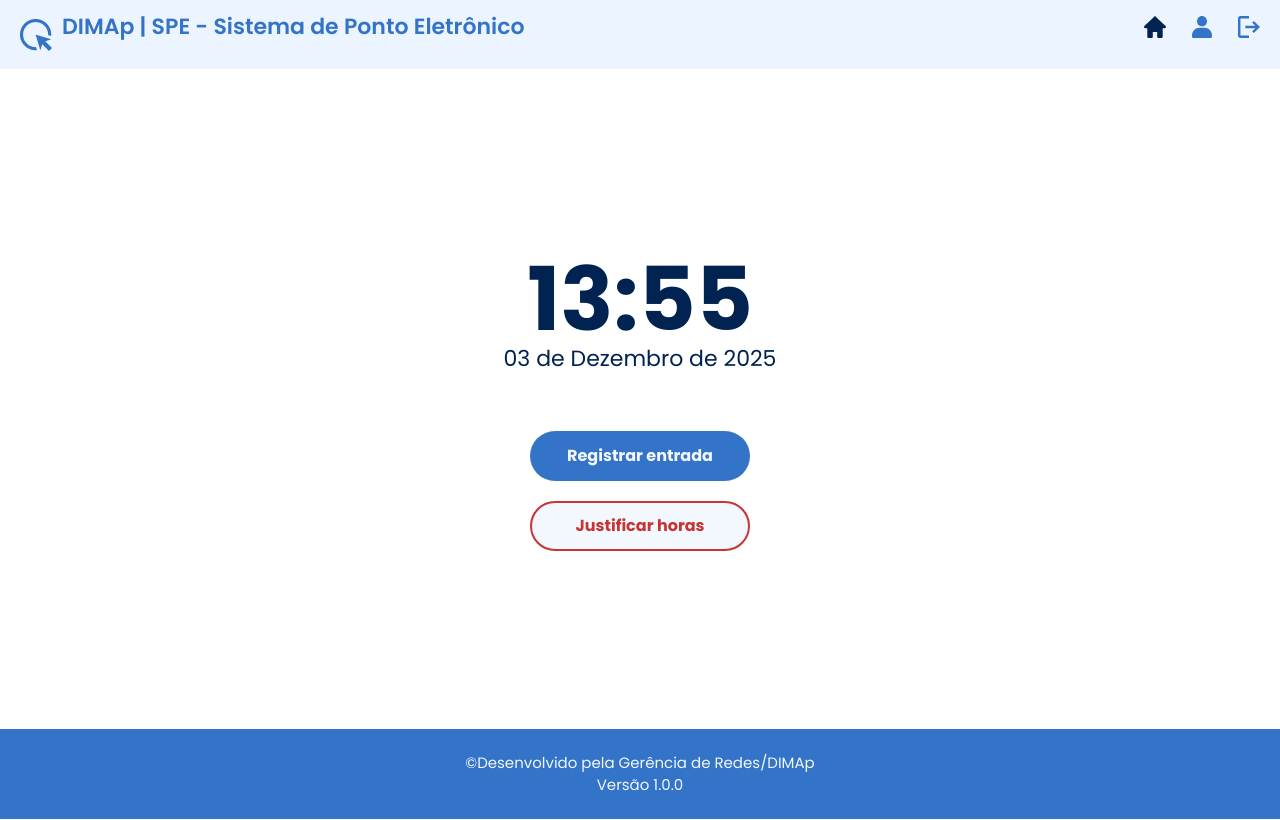
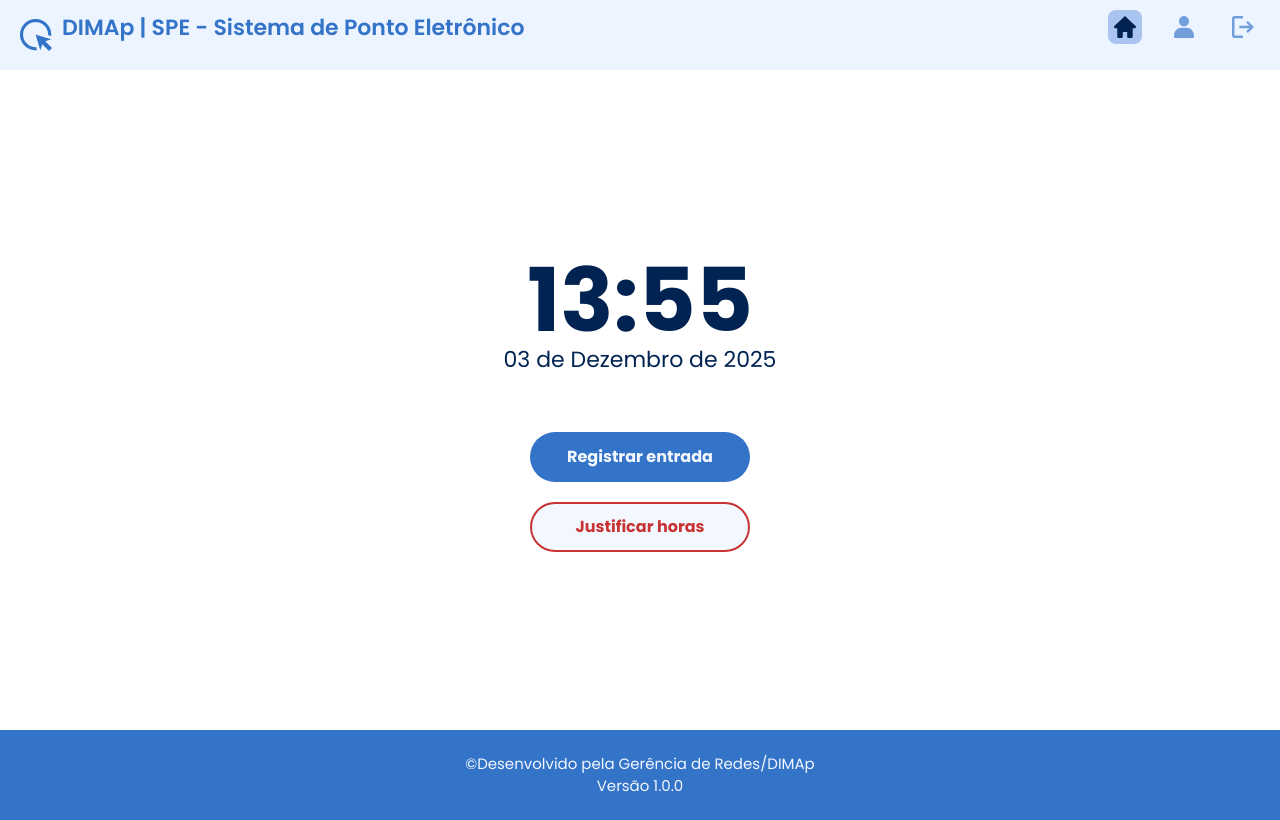
Before and after one commit to leandroaa01/SPE, an Angular app: page / in a window 1280 px wide. Built offline with nearby package versions, Linux system fonts and the light colour scheme.

Commit message:
update of infos

```diff
--- a/src/app/components/header/header.component.html
+++ b/src/app/components/header/header.component.html
@@ -1,4 +1,8 @@
-<header class="app-header">
+<header
+  class="app-header"
+  [class.home-context]="isRoute('/', true)"
+  [class.meus-dados-context]="isRoute('/meus-dados', true)"
+>
   <div class="logo">
     <img src="../../../assets/logo.png" alt="logo">
     <p class="dimap">
@@ -7,8 +11,34 @@
     </p>
   </div>
   <ul class="routes-icons">
-    <li><a routerLink="/"> <img src="../../../assets/icon-home.svg" alt="Home"> </a></li>
-    <li><a routerLink="/meus-dados" title="Meus dados"> <img src="../../../assets/icon-perfie.svg" alt="Perfil"> </a></li>
-    <li><a routerLink="/login" title="Logout"> <img src="../../../assets/icon-loguot.svg" alt="Logout"> </a></li>
+    <li>
+      <a
+        routerLink="/"
+        class="nav-link"
+        title="Home"
+        routerLinkActive="active-link"
+        [routerLinkActiveOptions]="{ exact: true }"
+      >
+        <img src="../../../assets/icon-home.svg" alt="Home">
+      </a>
+    </li>
+    <li>
+      <a
+        routerLink="/meus-dados"
+        class="nav-link"
+        title="Meus dados"
+        routerLinkActive="active-link"
+        [routerLinkActiveOptions]="{ exact: true }"
+      >
+        <img src="../../../assets/icon-perfie.svg" alt="Perfil">
+      </a>
+    </li>
+    @if (!isRoute('/login', true)) {
+      <li>
+        <a routerLink="/login" class="nav-link" title="Logout">
+          <img src="../../../assets/icon-loguot.svg" alt="Logout">
+        </a>
+      </li>
+    }
   </ul>
 </header>
--- a/src/app/components/header/header.component.scss
+++ b/src/app/components/header/header.component.scss
@@ -46,10 +46,32 @@
   display: flex;
 }
 
+.routes-icons .nav-link {
+  display: inline-flex;
+  align-items: center;
+  justify-content: center;
+  border-radius: 8px;
+  padding: 6px;
+  opacity: 0.65;
+  transition: background-color 0.2s ease, opacity 0.2s ease;
+}
+
+.routes-icons .nav-link.active-link {
+  opacity: 1;
+}
+
 .routes-icons img {
   width: 22px;
   height: 22px;
   cursor: pointer;
+}
+
+.app-header.home-context .routes-icons .nav-link.active-link {
+  background-color: #a8c4ef;
+}
+
+.app-header.meus-dados-context .routes-icons .nav-link.active-link {
+  background-color: #d7ddf3;
 }
 
 @media (max-width: 720px) {
--- a/src/app/components/header/header.component.ts
+++ b/src/app/components/header/header.component.ts
@@ -1,5 +1,5 @@
-import { Component } from '@angular/core';
-import { RouterModule } from '@angular/router';
+import { Component, inject } from '@angular/core';
+import { Router, RouterModule } from '@angular/router';
 
 @Component({
   selector: 'app-header',
@@ -9,5 +9,10 @@ import { RouterModule } from '@angular/router';
   styleUrl: './header.component.scss'
 })
 export class HeaderComponent {
+  private readonly router = inject(Router);
 
+  isRoute(path: string, exact = false): boolean {
+    const currentPath = this.router.url.split('?')[0].split('#')[0];
+    return exact ? currentPath === path : currentPath.startsWith(path);
+  }
 }
--- a/src/app/components/login/login.component.html
+++ b/src/app/components/login/login.component.html
@@ -11,7 +11,7 @@
 <div class="form-login">
 <p>SPE - DIMAP</p>
 <form action="" method="post">
- <label for="">Nome de usuario:</label>
+ <label for="">Nome de usuário:</label>
  <input type="text" name="" id="" placeholder="Digite seu usuário">
 <label for="">Senha:</label>
 <input type="password" name="" id="" placeholder="Digite sua senha">
--- a/src/app/components/main-admin/main-admin.component.html
+++ b/src/app/components/main-admin/main-admin.component.html
@@ -1,3 +1,4 @@
+<app-header></app-header>
 <main>
   <section class="meus-dados">
     <h1 class="nome">LEONARDO DE ALMEIDA CHOU </h1>
--- a/src/app/components/main-admin/main-admin.component.ts
+++ b/src/app/components/main-admin/main-admin.component.ts
@@ -1,9 +1,10 @@
 import { Component } from '@angular/core';
+import { HeaderComponent } from "../header/header.component";
 
 @Component({
   selector: 'app-main-admin',
   standalone: true,
-  imports: [],
+  imports: [HeaderComponent],
   templateUrl: './main-admin.component.html',
   styleUrl: './main-admin.component.scss'
 })
```
